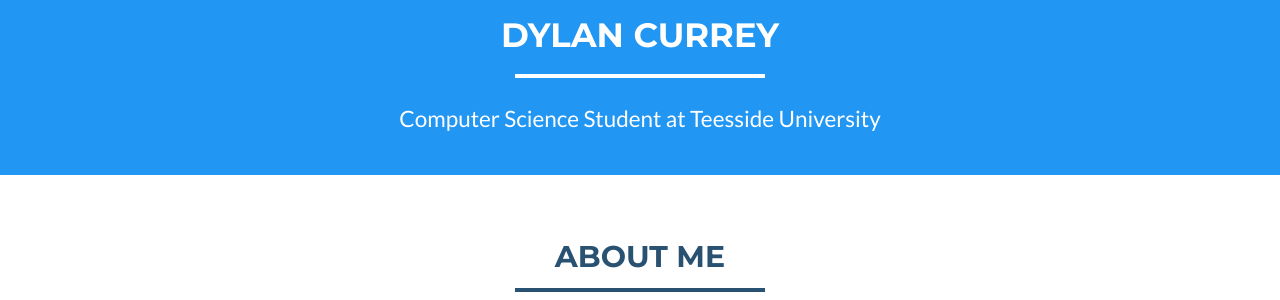
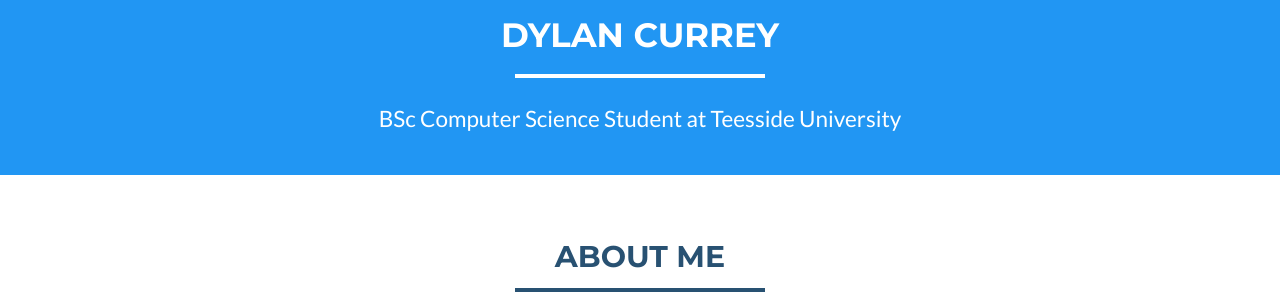
Before and after one commit to dscurrey/dscurrey.github.io, a Jekyll site: the page built from index.html, in a window 1280 px wide and 900 px high. Shown: the part 399-699 px from the top of the window. Built offline with Jekyll 4.4.1, drawn with Linux system fonts in a browser that asks for light colours; part of the change alters nothing that is shown.

Commit message:
Updated basic info

```diff
--- a/_config.yml
+++ b/_config.yml
@@ -2,8 +2,8 @@
 name: Dylan Currey
 email: dscurrey@protonmail.com
 #canonical_url: https://dscurrey.co.uk
-keywords: "Java, C#, NetBeans, Visual Studio, Agile"
-skills: "Computer Science Student at Teesside University"
+keywords: "Java, C#, NetBeans, Visual Studio, Agile, Student, Computer Science, developer, programmer"
+skills: "BSc Computer Science Student at Teesside University"
 baseurl:
 
 # Social networks usernames (many more available: google-plus, flickr, dribbble, pinterest, instagram, tumblr, linkedin, etc.)
```
